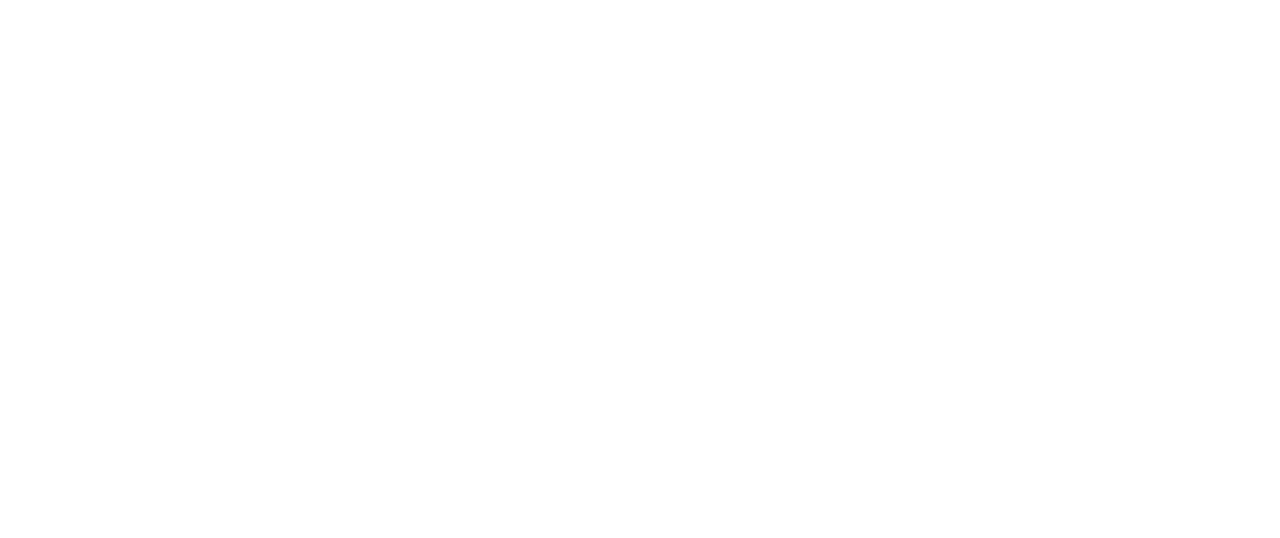
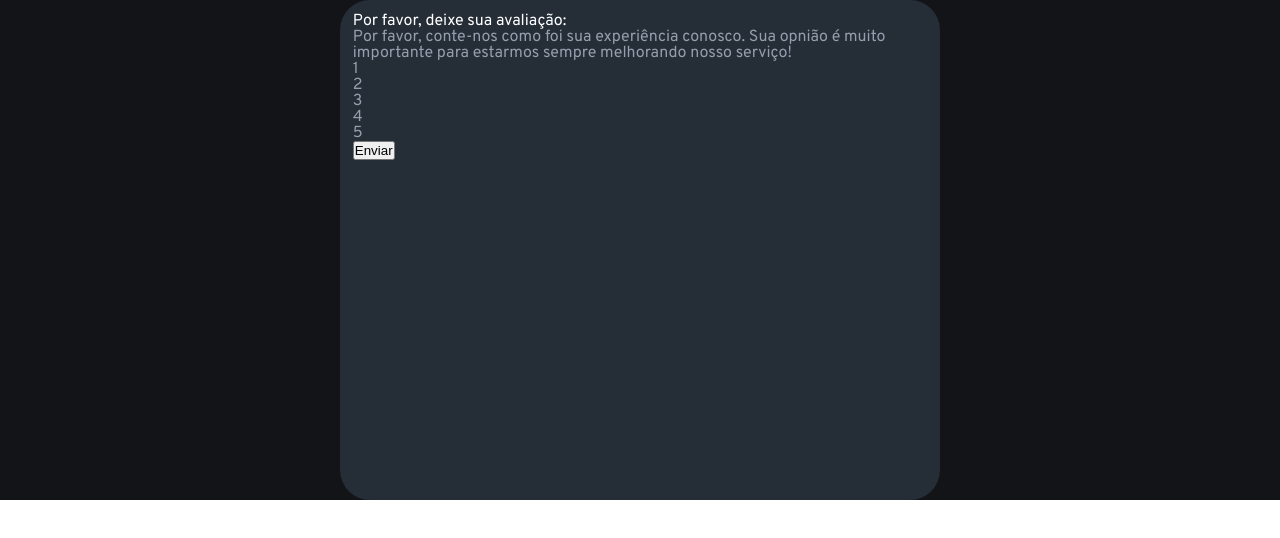
Before and after one commit to felypemp/Avaliacao-interativa, a plain HTML site: page index.html in a window 1280 px wide. Drawn offline with Linux system fonts and the light colour scheme.

Commit message:
inalizando HTML e iniciando estilização do CSS

```diff
--- /dev/null
+++ b/CSS/reset.css
@@ -0,0 +1,48 @@
+/* http://meyerweb.com/eric/tools/css/reset/
+   v2.0 | 20110126
+   License: none (public domain)
+*/
+
+html, body, div, span, applet, object, iframe,
+h1, h2, h3, h4, h5, h6, p, blockquote, pre,
+a, abbr, acronym, address, big, cite, code,
+del, dfn, em, img, ins, kbd, q, s, samp,
+small, strike, strong, sub, sup, tt, var,
+b, u, i, center,
+dl, dt, dd, ol, ul, li,
+fieldset, form, label, legend,
+table, caption, tbody, tfoot, thead, tr, th, td,
+article, aside, canvas, details, embed,
+figure, figcaption, footer, header, hgroup,
+menu, nav, output, ruby, section, summary,
+time, mark, audio, video {
+	margin: 0;
+	padding: 0;
+	border: 0;
+	font-size: 100%;
+	font: inherit;
+	vertical-align: baseline;
+}
+/* HTML5 display-role reset for older browsers */
+article, aside, details, figcaption, figure,
+footer, header, hgroup, menu, nav, section {
+	display: block;
+}
+body {
+	line-height: 1;
+}
+ol, ul {
+	list-style: none;
+}
+blockquote, q {
+	quotes: none;
+}
+blockquote:before, blockquote:after,
+q:before, q:after {
+	content: '';
+	content: none;
+}
+table {
+	border-collapse: collapse;
+	border-spacing: 0;
+}
--- a/CSS/style.css
+++ b/CSS/style.css
@@ -0,0 +1,39 @@
+:root {
+ --Orange: hsl(25, 97%, 53%);
+
+--White: hsl(0, 0%, 100%);
+--light-grey: hsl(217, 12%, 63%);
+--medium-grey: hsl(216, 12%, 54%);
+--dark-blue: hsl(213, 19%, 18%);
+--very-dark-blue: hsl(216, 12%, 8%);
+}
+
+* {
+    margin: 0;
+    padding: 0;
+    box-sizing: border-box;
+}
+
+body {
+    font-family: 'Overpass', sans-serif;
+}
+
+.container{
+    background-color: var(--very-dark-blue);
+    display: flex;
+    justify-content: space-around;
+
+}
+
+.card{
+    background-color: var(--dark-blue);
+    color: var(--light-grey);
+    width: 600px;
+    height: 500px;
+    padding: 1%;
+    border-radius: 30px;
+
+}
+.card h1 {
+    color: var(--White);
+}
--- a/index.html
+++ b/index.html
@@ -4,9 +4,32 @@
   <meta charset="UTF-8">
   <meta http-equiv="X-UA-Compatible" content="IE=edge">
   <meta name="viewport" content="width=device-width, initial-scale=1.0">
+
+  <!--Import font overpass -->
+  <link rel="preconnect" href="https://fonts.googleapis.com">
+  <link rel="preconnect" href="https://fonts.gstatic.com" crossorigin>
+  <link href="https://fonts.googleapis.com/css2?family=Overpass:wght@400;700&display=swap" rel="stylesheet">
+
+  <link rel="stylesheet" href="./CSS/reset.css">
+  <link rel="stylesheet" href="./CSS/style.css">
   <title>Avalie nosso serviço</title>
 </head>
 <body>
-
+    <main class="container">
+      <div class="card">
+        <h1>Por favor, deixe sua avaliação:</h1>
+        <p>Por favor, conte-nos como foi sua experiência conosco. Sua opnião é muito importante para estarmos sempre melhorando nosso serviço!</p>
+        <div class="Number-buttons">
+            <ul class="Number-list">
+              <li class="number-rating">1</li>
+              <li class="number-rating">2</li>
+              <li class="number-rating">3</li>
+              <li class="number-rating">4</li>
+              <li class="number-rating">5</li>
+          </ul>
+        </div>
+        <input type="button" value="Enviar">
+      </div>
+    </main>
 </body>
 </html>
```
